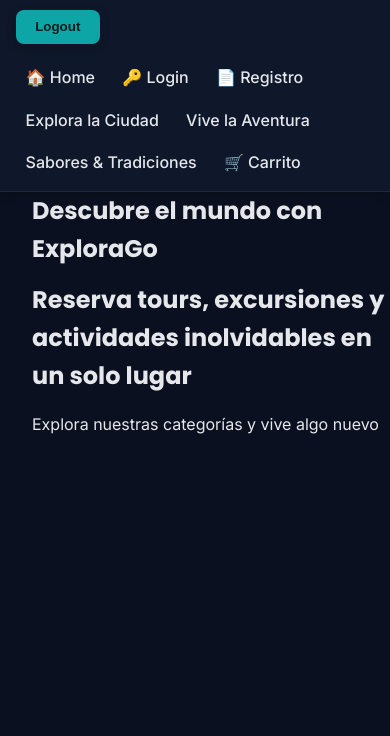
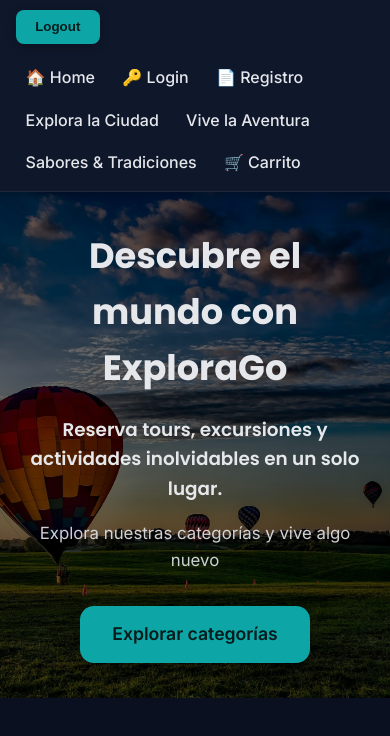
Before and after one commit to NelCount/ecommerce-aw1, a plain HTML site: page index.html in a window 390 px wide. Drawn offline with Linux system fonts and the light colour scheme; files whose address does not match are found by name.

Commit message:
Actualización completa del Home, mejoras visuales

```diff
--- a/css/styles.css
+++ b/css/styles.css
@@ -44,7 +44,7 @@
 }
 
 /*Enlaces accesibles */
-a {
+a:not(.btn) {
   color: #0a66c2;
   text-decoration: none;
 }
@@ -91,7 +91,7 @@
 /* Botón principal con color de ExploraGo */
 .btn--primary {
   background-color: var(--color-primary);
-  color: #071b1b;
+  color: #071b1b !important;
   box-shadow: var(--shadow-1);
 }
 .btn--primary:hover {
@@ -532,11 +532,11 @@
   pointer-events: none;
 }
 
-/* margen izquierdo */
+/* margen izquierdo
 section.hero{
   padding-inline-start: 2rem;
   text-align: left;
-}
+}*/
 
 /* Control de cantidad dentro del footer de la card */
 .card__footer-left {
@@ -720,3 +720,93 @@
 .btn-danger:active {
     transform: scale(0.97);
 }
+
+/* =========================================================
+   HERO DEL HOME (ExploraGo) - SOLO INDEX
+   ========================================================= */
+
+.home-hero {
+  position: relative;
+  min-height: 70vh;
+  background-image: url("../images/index.jpg");
+  background-size: cover;
+  background-position: center;
+  display: flex;
+  align-items: center;
+  justify-content: flex-start;
+  padding: 2.5rem 3rem;
+}
+
+.home-hero__overlay {
+  position: absolute;
+  inset: 0;
+  background: rgba(0, 0, 0, 0.55);
+}
+
+.home-hero__content {
+  position: relative;
+  max-width: 700px;
+  color: var(--color-text);
+  text-align: left;
+  animation: hero-fade-up 1s ease-out;
+}
+
+.home-hero__title {
+  font-size: 2.8rem;
+  margin-bottom: 1rem;
+  font-family: var(--font-display);
+}
+
+.home-hero__subtitle {
+  font-size: 1.2rem;
+  margin-bottom: 0.75rem;
+  font-family: var(--font-display);
+}
+
+.home-hero__text {
+  font-size: 1.05rem;
+  margin-bottom: 2rem;
+  opacity: 0.9;
+}
+
+.home-hero__btn {
+  font-size: 1.1rem;
+  padding: 0.9rem 2rem;
+  border-radius: var(--radius-md);
+  box-shadow: var(--shadow-2);
+}
+
+.home-hero__btn:hover {
+  transform: translateY(-2px);
+}
+
+@keyframes hero-fade-up {
+  from {
+    opacity: 0;
+    transform: translateY(25px);
+  }
+  to {
+    opacity: 1;
+    transform: translateY(0);
+  }
+}
+
+@media (max-width: 768px) {
+  .home-hero {
+    min-height: 60vh;
+    padding: 2rem 1.5rem;
+    justify-content: center;
+  }
+
+  .home-hero__content {
+    text-align: center;
+  }
+
+  .home-hero__title {
+    font-size: 2.2rem;
+  }
+
+  .home-hero__subtitle {
+    font-size: 1.15rem;
+  }
+}
--- a/index.html
+++ b/index.html
@@ -30,13 +30,26 @@
             </div>
         </nav>
 
-        <section class="hero">
-            <h1>Descubre el mundo con ExploraGo</h1>
-            <h2>Reserva tours, excursiones y actividades inolvidables en un solo lugar</h2>
-            <p>Explora nuestras categorías y vive algo nuevo</p>
+        <section class="home-hero">
+            <div class="home-hero__overlay"></div>
+
+            <div class="home-hero__content">
+                <h1 class="home-hero__title">Descubre el mundo con ExploraGo</h1>
+                <p class="home-hero__subtitle">
+                Reserva tours, excursiones y actividades inolvidables en un solo lugar.
+                </p>
+                <p class="home-hero__text">
+                Explora nuestras categorías y vive algo nuevo
+                </p>
+
+                <a href="#" class="btn btn--primary home-hero__btn">
+                Explorar categorías
+                </a>
+            </div>
         </section>
     <script src="js/auth.js" defer></script>
     <script src="js/data/pagesData.js" defer></script>
     <script type="module" src="/js/navbar.js"></script>
+    <script src="./js/homeHero.js" defer></script>
     </body>
 </html>
--- /dev/null
+++ b/js/homeHero.js
@@ -0,0 +1,34 @@
+// js/data/homeHero.js
+console.log("homeHero.js cargado ✅");
+
+// Esta función revisa si el usuario está logueado
+function isLoggedIn() {
+  // Tu login guarda esto cuando es correcto:
+  // localStorage.setItem("isAuthenticated", "true");
+  return localStorage.getItem("isAuthenticated") === "true";
+}
+
+// Cuando el DOM está listo:
+document.addEventListener("DOMContentLoaded", () => {
+  console.log("DOMContentLoaded en homeHero ✅");
+
+  // Buscamos el botón del hero en el Home
+  const heroBtn = document.querySelector(".home-hero__btn");
+  console.log("heroBtn encontrado:", heroBtn);
+
+  // Si no existe (otra página), salimos
+  if (!heroBtn) return;
+
+  // Click en el botón "Explorar categorías"
+  heroBtn.addEventListener("click", (ev) => {
+    ev.preventDefault(); // Evita que use el href por defecto
+
+    if (isLoggedIn()) {
+      console.log("Usuario logueado → ir a ExploraCiudad");
+      window.location.href = "./pages/ExploraCiudad.html";
+    } else {
+      console.log("Usuario NO logueado → ir a login");
+      window.location.href = "./pages/login.html";
+    }
+  });
+});
```
Also changed, not shown: images/index.jpg (added).
